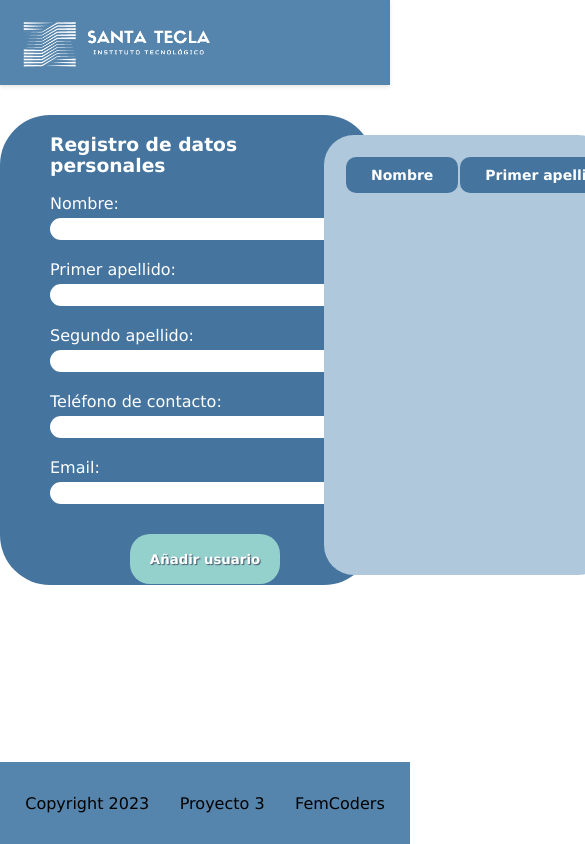
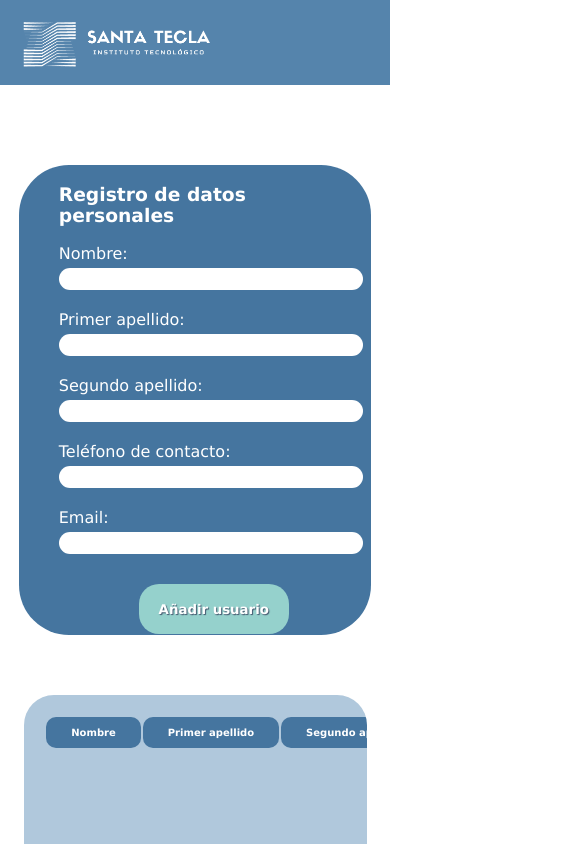
Before and after one commit to elisacl/proyecto3, a React (Vite) app in the folder proyect3/: page / in a window 390 px wide. Shown: the top 844 px of the page, 585 px wide, since content can reach past the window. Built offline with nearby package versions, Linux system fonts and the light colour scheme.

Commit message:
final changes

```diff
--- a/proyect3/src/components/footer/Footer.css
+++ b/proyect3/src/components/footer/Footer.css
@@ -1,13 +1,19 @@
 .footerstuff {
-    position: fixed;
-    bottom: 0;
-    width: 100%;
-    background-color: #5584AC;
-    padding: 10px;
-    display: flex;
-    justify-content: space-around;
+  display: flex;
+  justify-content: space-between;
+  align-items: center;
+  background-color: #5584AC;
+  padding: 20px;
   }
 
 .footerstuff h4{
   font-weight: lighter;
 }
+
+@media screen and (max-width: 431px) {
+  .footerstuff {
+      width: 90%;
+      height: auto;
+      margin-top: 932px;
+  }
+}
--- a/proyect3/src/components/main/UserList.css
+++ b/proyect3/src/components/main/UserList.css
@@ -26,7 +26,7 @@
   color: white;
 }
 
-  .user-form h3{
+.user-form h3 {
   color: white;
 }
 
@@ -82,7 +82,7 @@
   white-space: nowrap;
 }
 
-  .user-table th{
+.user-table th {
   color: white;
   background-color: #45759f;
   border-radius: 10px;
@@ -104,3 +104,53 @@
   height: 20px;
   border-radius: 20px;
 }
+
+
+@media screen and (max-width: 431px) {
+  .user-list-container {
+    display: flex;
+    flex-direction: column;
+    align-items: center;
+    margin-top: 30px;
+  }
+
+  .user-form {
+    order: -1;
+    display: flex;
+    flex-direction: column;
+    margin-left: 20px;
+    margin-bottom: 50px;
+    margin-top: 50px;
+    padding-left: 40px;
+    padding-right: 20px;
+    margin-right: 20px;
+    background-color: #45759f;
+    width: 75%;
+    height: 470px;
+    border-radius: 50px;
+  }
+
+  .user-table {
+    margin-top: 10px;
+    margin-bottom: 20px;
+    margin-left: 1px;
+    padding: 20px;
+    padding-right: 30px;
+    width: 75%;
+    height: 400px;
+    border-spacing: 0 10px;
+    border-radius: 30px;
+    background-color: #B0C8DC;
+    overflow-x: auto;
+  }
+
+  .user-table th,
+  .user-table td {
+    font-size: 10px;
+    text-align: center;
+    margin: 20px;
+    white-space: nowrap;
+  }
+
+
+}
--- a/proyect3/src/components/navbar/Navbar.css
+++ b/proyect3/src/components/navbar/Navbar.css
@@ -1,7 +1,6 @@
 body {
   margin: 0;
   padding: 0;
-  font-family: Arial, sans-serif;
 }
 
 .navbarstuff {
@@ -10,7 +9,6 @@ body {
   align-items: center;
   background-color: #5584AC;
   padding: 20px;
-  box-shadow: 0 2px 4px rgba(0, 0, 0, 0.1);
 }
 
 .navbarstuff img {
@@ -18,9 +16,9 @@ body {
   margin-bottom: -5px;
 }
 
-@media screen and (max-width: 430px) {
+@media screen and (max-width: 431px) {
   .nav img {
-      width: 90%;
+      width: 80%;
       height: 50%
   }
 }
```
Lines whose indentation alone changed are shown as unchanged.
